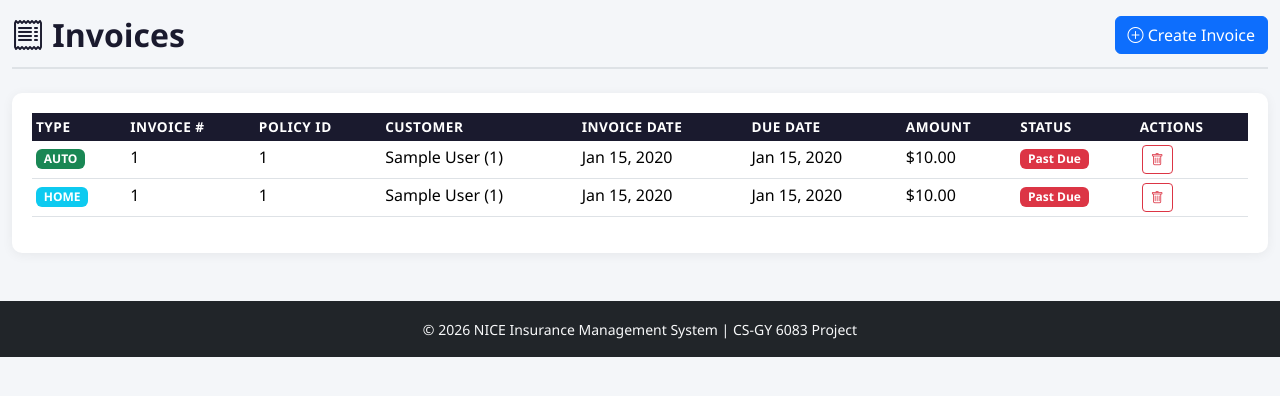
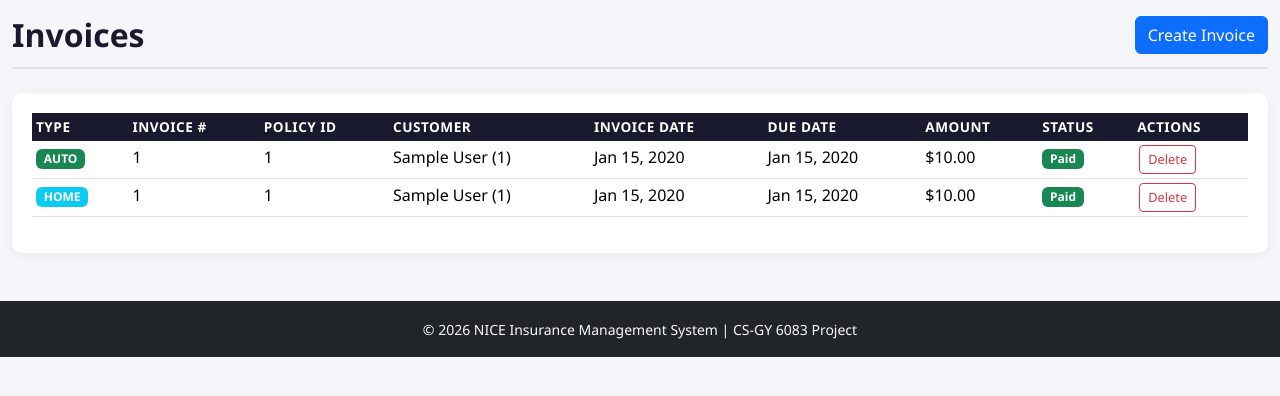
Before and after one commit to KiranGhumare4021/NICE_Insurance_PDS, a PHP site: page /pages/invoices.php in a window 1280 px wide. Shown: the part 56-452 px from the top of the page. Run offline with PHP 8.4, Linux system fonts and the light colour scheme; a user stored in the database is signed in; tables that the repository leaves empty or names only in its code hold one stand-in row (values such as "Sample post").

Commit message:
Updated Code

```diff
--- a/pages/invoices.php
+++ b/pages/invoices.php
@@ -38,10 +38,10 @@ if ($_SERVER['REQUEST_METHOD'] === 'POST' && verifyCSRFToken($_POST['csrf_token'
     exit;
 }
 
-// Fetch invoices - join through policy to get customer name
 if (isEmployee()) {
     $autoInv = $db->query("
-        SELECT i.INVOICE_ID, i.INVOICE_DATE, i.DUE_DATE, i.INVOICE_AMOUNT, i.AUTO_POLICY_ID AS POLICY_ID, ap.CUSTOMER_ID, c.FNAME, c.LNAME
+        SELECT i.INVOICE_ID, i.INVOICE_DATE, i.DUE_DATE, i.INVOICE_AMOUNT, i.AUTO_POLICY_ID AS POLICY_ID, ap.CUSTOMER_ID, c.FNAME, c.LNAME,
+            (SELECT COUNT(*) FROM JKP_AUTO_PAYMENT p WHERE p.INVOICE_ID = i.INVOICE_ID) AS PAID
         FROM JKP_AUTO_INVOICE i
         JOIN JKP_AUTO_POLICY ap ON ap.AUTO_POLICY_ID = i.AUTO_POLICY_ID
         JOIN JKP_CUSTOMER c ON c.CUSTOMER_ID = ap.CUSTOMER_ID AND c.CUSTOMER_TYPE = ap.CUSTOMER_TYPE
@@ -50,7 +50,8 @@ if (isEmployee()) {
     unset($row);
 
     $homeInv = $db->query("
-        SELECT i.INVOICE_ID, i.INVOICE_DATE, i.DUE_DATE, i.INVOICE_AMOUNT, i.HOME_POLICY_ID AS POLICY_ID, hp.CUSTOMER_ID, c.FNAME, c.LNAME
+        SELECT i.INVOICE_ID, i.INVOICE_DATE, i.DUE_DATE, i.INVOICE_AMOUNT, i.HOME_POLICY_ID AS POLICY_ID, hp.CUSTOMER_ID, c.FNAME, c.LNAME,
+            (SELECT COUNT(*) FROM JKP_HOME_PAYMENT p WHERE p.INVOICE_ID = i.INVOICE_ID) AS PAID
         FROM JKP_HOME_INVOICE i
         JOIN JKP_HOME_POLICY hp ON hp.HOME_POLICY_ID = i.HOME_POLICY_ID
         JOIN JKP_CUSTOMER c ON c.CUSTOMER_ID = hp.CUSTOMER_ID AND c.CUSTOMER_TYPE = hp.CUSTOMER_TYPE
@@ -61,7 +62,8 @@ if (isEmployee()) {
     $custId = getCurrentCustomerId();
 
     $stmt = $db->prepare("
-        SELECT i.INVOICE_ID, i.INVOICE_DATE, i.DUE_DATE, i.INVOICE_AMOUNT, i.AUTO_POLICY_ID AS POLICY_ID
+        SELECT i.INVOICE_ID, i.INVOICE_DATE, i.DUE_DATE, i.INVOICE_AMOUNT, i.AUTO_POLICY_ID AS POLICY_ID,
+            (SELECT COUNT(*) FROM JKP_AUTO_PAYMENT p WHERE p.INVOICE_ID = i.INVOICE_ID) AS PAID
         FROM JKP_AUTO_INVOICE i
         JOIN JKP_AUTO_POLICY ap ON ap.AUTO_POLICY_ID = i.AUTO_POLICY_ID
         WHERE ap.CUSTOMER_ID = ?
@@ -72,7 +74,8 @@ if (isEmployee()) {
     unset($row);
 
     $stmt = $db->prepare("
-        SELECT i.INVOICE_ID, i.INVOICE_DATE, i.DUE_DATE, i.INVOICE_AMOUNT, i.HOME_POLICY_ID AS POLICY_ID
+        SELECT i.INVOICE_ID, i.INVOICE_DATE, i.DUE_DATE, i.INVOICE_AMOUNT, i.HOME_POLICY_ID AS POLICY_ID,
+            (SELECT COUNT(*) FROM JKP_HOME_PAYMENT p WHERE p.INVOICE_ID = i.INVOICE_ID) AS PAID
         FROM JKP_HOME_INVOICE i
         JOIN JKP_HOME_POLICY hp ON hp.HOME_POLICY_ID = i.HOME_POLICY_ID
         WHERE hp.CUSTOMER_ID = ?
@@ -92,10 +95,10 @@ include '../includes/header.php';
 ?>
 
 <div class="page-header">
-    <h2><i class="bi bi-receipt"></i> Invoices</h2>
+    <h2>Invoices</h2>
     <?php if (isEmployee()): ?>
         <button class="btn btn-primary" data-bs-toggle="modal" data-bs-target="#addModal">
-            <i class="bi bi-plus-circle"></i> Create Invoice
+            Create Invoice
         </button>
     <?php endif; ?>
 </div>
@@ -120,7 +123,17 @@ include '../includes/header.php';
             <tr><td colspan="<?= isEmployee() ? 9 : 7 ?>" class="text-center text-muted">No invoices found.</td></tr>
         <?php else: ?>
         <?php foreach ($invoices as $inv):
-            $isPastDue = strtotime($inv['DUE_DATE']) < time();
+            $isPaid = ($inv['PAID'] ?? 0) > 0;
+            if ($isPaid) {
+                $statusLabel = 'Paid';
+                $statusClass = 'success';
+            } elseif (strtotime($inv['DUE_DATE']) < time()) {
+                $statusLabel = 'Past Due';
+                $statusClass = 'danger';
+            } else {
+                $statusLabel = 'Pending';
+                $statusClass = 'warning';
+            }
         ?>
             <tr>
                 <td><span class="badge bg-<?= $inv['SOURCE'] === 'AUTO' ? 'success' : 'info' ?>"><?= e($inv['SOURCE']) ?></span></td>
@@ -132,7 +145,7 @@ include '../includes/header.php';
                 <td><?= date('M d, Y', strtotime($inv['INVOICE_DATE'])) ?></td>
                 <td><?= date('M d, Y', strtotime($inv['DUE_DATE'])) ?></td>
                 <td>$<?= number_format($inv['INVOICE_AMOUNT'], 2) ?></td>
-                <td><span class="badge bg-<?= $isPastDue ? 'danger' : 'warning' ?>"><?= $isPastDue ? 'Past Due' : 'Pending' ?></span></td>
+                <td><span class="badge bg-<?= $statusClass ?>"><?= $statusLabel ?></span></td>
                 <?php if (isEmployee()): ?>
                 <td>
                     <form method="POST" style="display:inline;" id="deli-<?= e($inv['INVOICE_ID']) ?>">
@@ -140,7 +153,7 @@ include '../includes/header.php';
                         <input type="hidden" name="action" value="delete">
                         <input type="hidden" name="invoice_id" value="<?= e($inv['INVOICE_ID']) ?>">
                         <input type="hidden" name="source" value="<?= e($inv['SOURCE']) ?>">
-                        <button type="button" class="btn btn-sm btn-outline-danger btn-action" onclick="confirmDelete('deli-<?= e($inv['INVOICE_ID']) ?>')"><i class="bi bi-trash"></i></button>
+                        <button type="button" class="btn btn-sm btn-outline-danger btn-action" onclick="confirmDelete('deli-<?= e($inv['INVOICE_ID']) ?>')">Delete</button>
                     </form>
                 </td>
                 <?php endif; ?>
```
